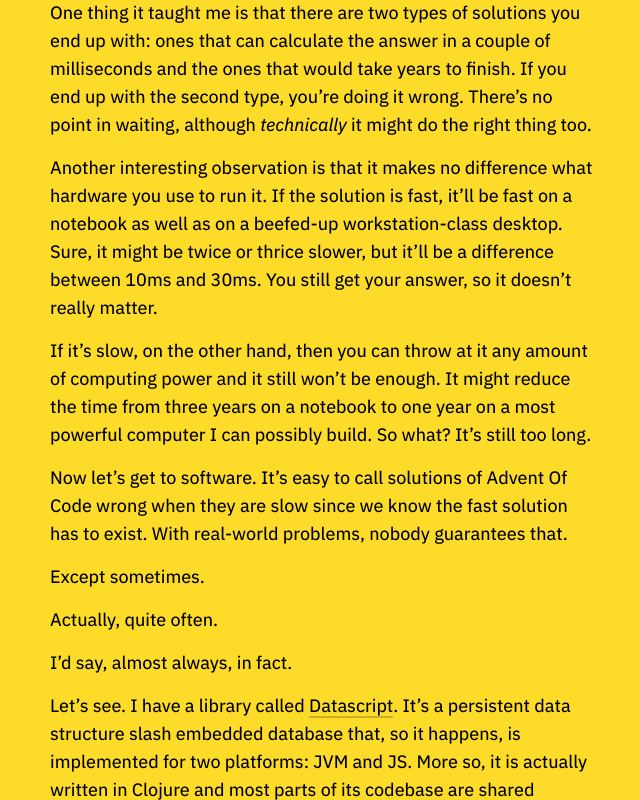
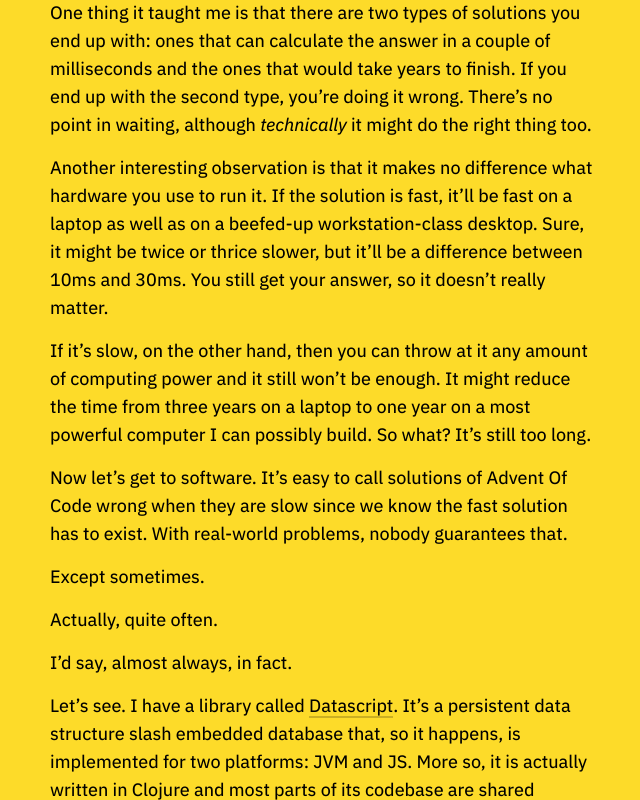
Before and after one commit to tonsky/tonsky.github.io, a Jekyll site: the page built from _posts/2018-12-29-slow-wrong.md, in a window 1280 px wide and 900 px high, scrolled down 768 px, cut to the strip 100-900 px from the top of the window. Shown: the whole strip, without its empty margins (319-959 px from the left). Built offline with Jekyll 4.4.1, drawn with Linux system fonts in a browser that asks for light colours.

Commit message:
Change “notebook” to “laptop”
The word “laptop” meaning foldable portable computer is more common in English than “notebook”.

```diff
--- a/_posts/2018-12-29-slow-wrong.md
+++ b/_posts/2018-12-29-slow-wrong.md
@@ -15,9 +15,9 @@ I’ve been doing some [Advent of Code](https://adventofcode.com/2018) programmi
 
 One thing it taught me is that there are two types of solutions you end up with: ones that can calculate the answer in a couple of milliseconds and the ones that would take years to finish. If you end up with the second type, you’re doing it wrong. There’s no point in waiting, although _technically_ it might do the right thing too.
 
-Another interesting observation is that it makes no difference what hardware you use to run it. If the solution is fast, it’ll be fast on a notebook as well as on a beefed-up workstation-class desktop. Sure, it might be twice or thrice slower, but it’ll be a difference between 10ms and 30ms. You still get your answer, so it doesn’t really matter.
+Another interesting observation is that it makes no difference what hardware you use to run it. If the solution is fast, it’ll be fast on a laptop as well as on a beefed-up workstation-class desktop. Sure, it might be twice or thrice slower, but it’ll be a difference between 10ms and 30ms. You still get your answer, so it doesn’t really matter.
 
-If it’s slow, on the other hand, then you can throw at it any amount of computing power and it still won’t be enough. It might reduce the time from three years on a notebook to one year on a most powerful computer I can possibly build. So what? It’s still too long.
+If it’s slow, on the other hand, then you can throw at it any amount of computing power and it still won’t be enough. It might reduce the time from three years on a laptop to one year on a most powerful computer I can possibly build. So what? It’s still too long.
 
 Now let’s get to software. It’s easy to call solutions of Advent Of Code wrong when they are slow since we know the fast solution has to exist. With real-world problems, nobody guarantees that.
 
```
